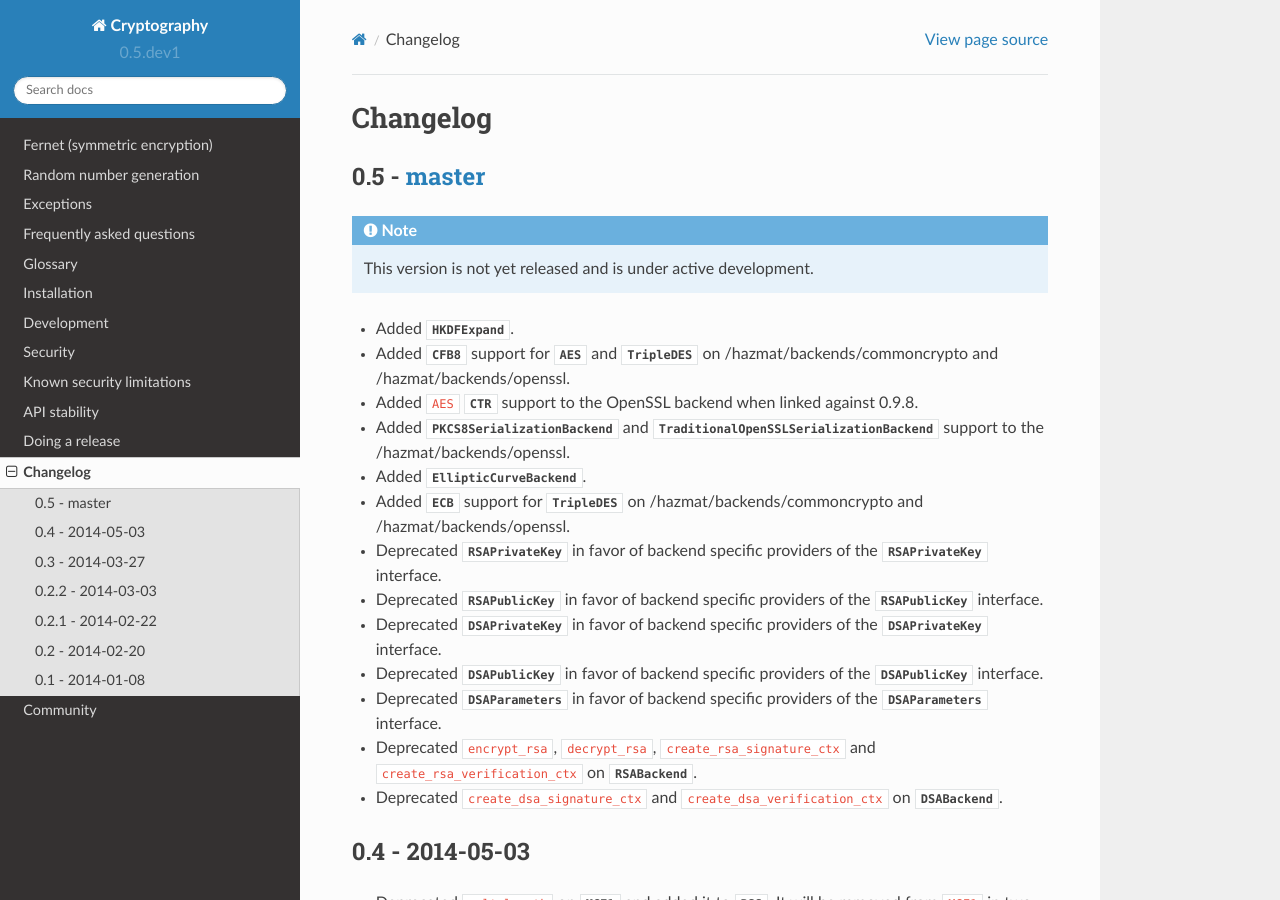
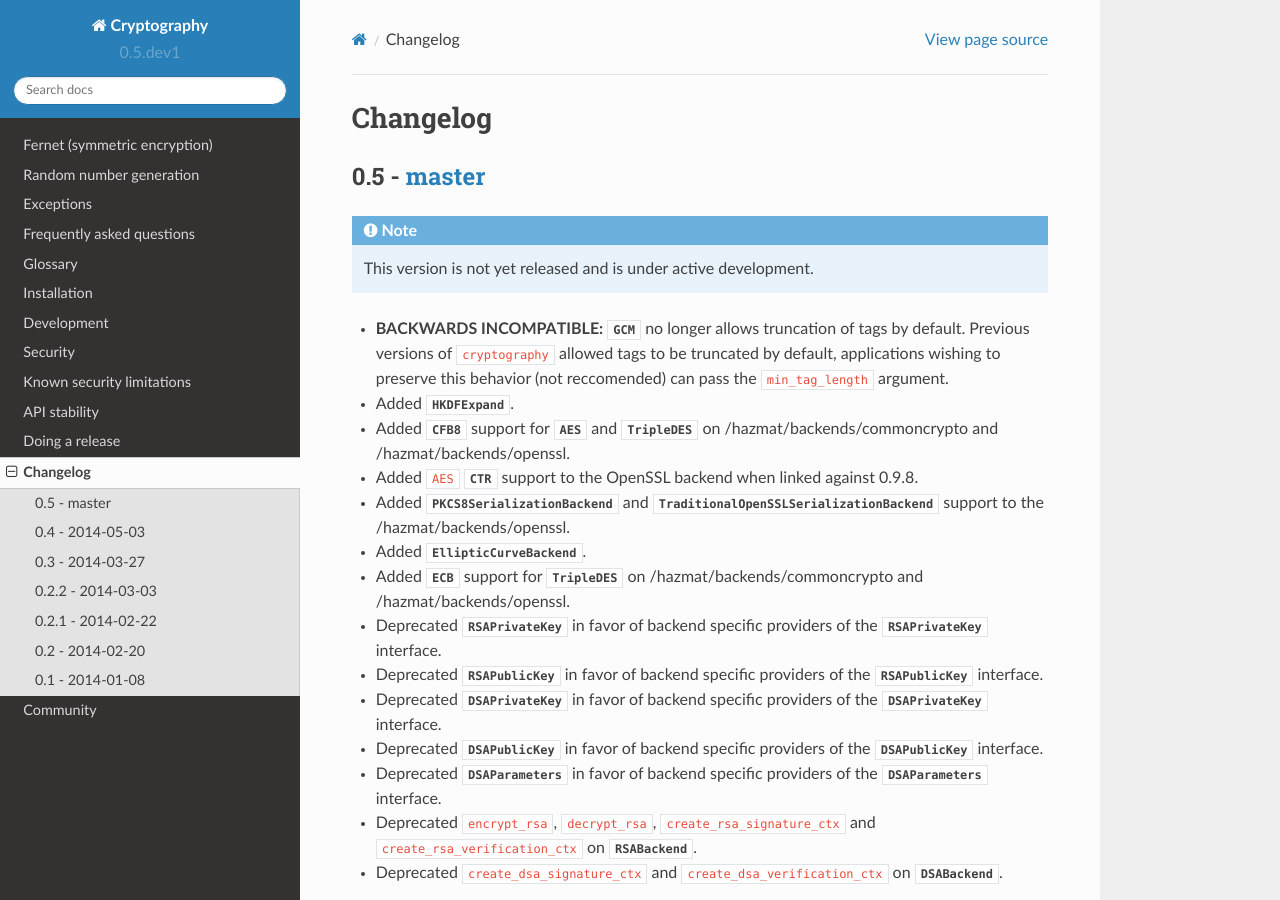
Before and after one commit to WebKing0121/cryptography, a Sphinx documentation site: the page built from docs/changelog.rst, in a window 1280 px wide and 900 px high. Built offline with Sphinx 7.4.7 and the Read the Docs theme 2.0.0, drawn with Linux system fonts in a browser that asks for light colours; pages that are not in the unit, such as notebooks, are missing from menus.

Commit message:
Fixes #1200 -- disallow GCM truncation by default

```diff
--- a/CHANGELOG.rst
+++ b/CHANGELOG.rst
@@ -6,6 +6,11 @@ Changelog
 
 .. note:: This version is not yet released and is under active development.
 
+* **BACKWARDS INCOMPATIBLE:**
+  :class:`~cryptography.hazmat.primitives.ciphers.modes.GCM` no longer allows
+  truncation of tags by default. Previous versions of ``cryptography`` allowed
+  tags to be truncated by default, applications wishing to preserve this
+  behavior (not reccomended) can pass the ``min_tag_length`` argument.
 * Added :class:`~cryptography.hazmat.primitives.kdf.hkdf.HKDFExpand`.
 * Added :class:`~cryptography.hazmat.primitives.ciphers.modes.CFB8` support
   for :class:`~cryptography.hazmat.primitives.ciphers.algorithms.AES` and
--- a/cryptography/__about__.py
+++ b/cryptography/__about__.py
@@ -28,4 +28,4 @@ __author__ = "The cryptography developers"
 __email__ = "cryptography-dev@python.org"
 
 __license__ = "Apache License, Version 2.0"
-__copyright__ = "Copyright 2013-2014 %s" % __author__
+__copyright__ = "Copyright 2013-2014 {0}".format(__author__)
```
Also changed, not shown: docs/hazmat/primitives/symmetric-encryption.rst (+12 -9 lines), 3 other files.
